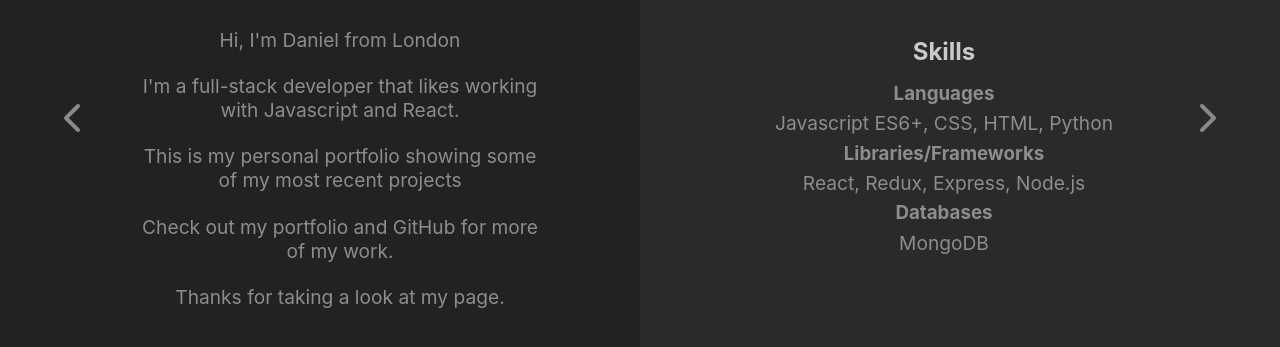
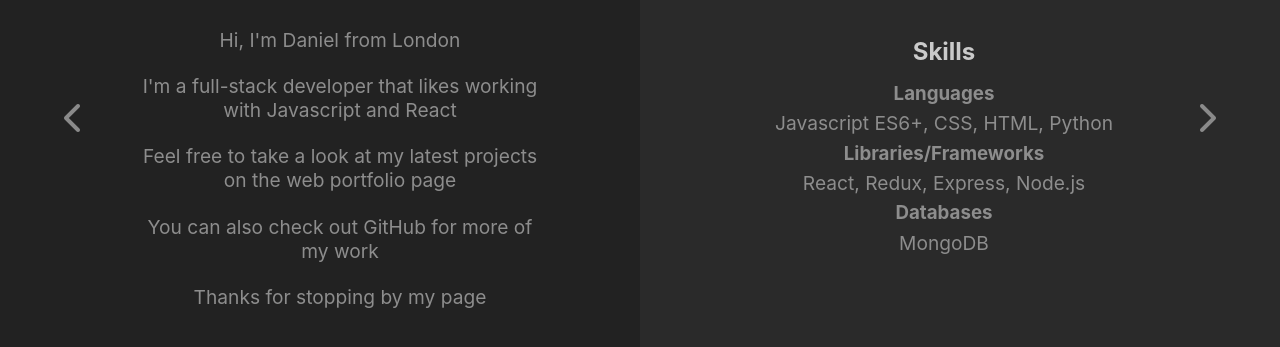
Before and after one commit to daniel301r/personal-portfolio, a React (Create React App) app: page /about in a window 1280 px wide. Shown: the part 251-598 px from the top of the page. Built offline with nearby package versions, Linux system fonts and the light colour scheme; a web font is replaced by a local one.

Commit message:
changing some text

```diff
--- a/src/App.js
+++ b/src/App.js
@@ -19,7 +19,8 @@ class App extends Component {
         name: 'Find A Pet',
         img: petImg,
         description: 'Are you looking for the perfect pet? Search for the species that you want and then you can filter through various options such as breed, age, color, size etc. When you see a pet that you like, take a closer look at its health stats, adoption status, who to contact etc.',
-        tech: ["React", "Redux", "Javascript", "CSS"],
+        about: "Uses a third party API which provides information about pets that are available for adoption. Users can select a species and then options are provided for a filtered search. When users add filters the app creates a new query string based on users' preferences. The query is sent to the API and then new results are displayed based on the search parameters. Users can click on the image of the animal they want and the app creates a new query for individual animals. The app then displays more detailed information about the animal based on the query.",
+        tech: ["React", "Redux", "Javascript ES6+", "CSS"],
         frontEndLink: 'https://github.com/daniel301r/pet-adoption-trial',
         liveLink: 'https://adopt-a-pet-easily.herokuapp.com/',
     },{
@@ -28,6 +29,7 @@ class App extends Component {
         img: recipesImg,
         description: 'Do you ever have left over ingredients and wonder about what to cook? Enter up to five different ingredients and the app will give you recipe suggestions. You can sign up and then add and edit your own recipes.',
         tech: ["React", "Redux", "Node.js", "Express", "MongoDB"],
+        about: 'Uses a third party API to suggest recipes based on user input of up to five ingredients. The app then displays the recipes that match the user input and users can select a recipe which displays further information from the API about the recipe and a link to where it can be found online. Users can sign up and create an account which gives them the ability to enter their own ingredients to create and edit their own recipes. Using Mongoose the app connects to a MongoDB database and saves users data and changes.',
         frontEndLink: 'https://github.com/daniel301r/recipe-organiser',
         backEndLink: 'https://github.com/daniel301r/recipe-organiser-server',
         liveLink: 'https://recipe-organiser.herokuapp.com/'
@@ -36,7 +38,8 @@ class App extends Component {
         name: 'Quiz Creator',
         img: quizImg,
         description: 'Does what it says on the tin. Choose up to 20 questions with a range of categories and difficulties. Or you can leave the options blank and the app will choose for you.',
-        tech: ["Vanilla JS", "ES6", "Webpack", "NPM", "CSS Animation"],
+        tech: ["Vanilla JS", "ES6", "Webpack", "CSS Animation"],
+        about: 'This apps allows users to input a range of options from number of questions to topic and difficulty. Then based on user input it creates a query string which connects to a third party API and returns a quiz based on the user input. If options are left blank, the app will randomly create a query string that selects the options for you. The app tracks whether a correct answer is given and then keeps score of the total amount of correct answers. When the quiz is finished the user is presented with the results of their quiz.',
         frontEndLink: 'https://github.com/daniel301r/multiple-quiz',
         liveLink: 'https://multiple-quiz.herokuapp.com/'
     },{
@@ -44,7 +47,8 @@ class App extends Component {
         name: 'This Website',
         img: portImg,
         description: 'Behind the scenes of this website',
-        tech: []
+        about: 'A single page portfolio site that allows users to view contact details, about section, portfolio and individual projects in more detail. CSS transitions and animations create smooth changes between components which are controlled using React Router.',
+        tech: ['React', 'React Router', 'CSS Animations']
     }],
     modalShow: false
   }
--- a/src/components/About.js
+++ b/src/components/About.js
@@ -9,10 +9,10 @@ const About = () => {
                 <div className="one-side-container about-me-container">
                     <h1>About Me</h1>
                     <p>Hi, I'm Daniel from London</p>
-                    <p>I'm a full-stack developer that likes working with Javascript and React.</p>
-                    <p>This is my personal portfolio showing some of my most recent projects</p>
-                    <p>Check out my portfolio and GitHub for more of my work.</p>
-                    <p>Thanks for taking a look at my page.</p>
+                    <p>I'm a full-stack developer that likes working with Javascript and React</p>
+                    <p>Feel free to take a look at my latest projects on the web portfolio page</p>
+                    <p>You can also check out GitHub for more of my work</p>
+                    <p>Thanks for stopping by my page</p>
                 </div>
             </div>
             <div className="one-side">
--- a/src/components/Portfolio.js
+++ b/src/components/Portfolio.js
@@ -8,7 +8,7 @@ const Portfolio = ({ projects }) => {
             <div className="about">
                 <h1>Web Developer Portfolio</h1>
                 <p>A selection of my recent projects using various technologies. From Vanilla JS to React
-                    with Redux, Express, Node.js and both MySQL and MongoDB. Click on the project for a closer look.
+                    with Redux, Express, Node.js and MongoDB. Click on the project for a closer look.
                 </p>
             </div>
             <div id="portfolio-gallery">
@@ -16,7 +16,7 @@ const Portfolio = ({ projects }) => {
                     {projects.map((project, i) => {
                     return(
                         <li key={i} title={project.name}>
-                            <Link to={"/portfolio/" + project.id}>
+                            <Link to={"/portfolio/" + project.id} >
                                 <img src={project.img} alt="Not available"/>
                             </Link>
                         </li>
--- a/src/components/Project.js
+++ b/src/components/Project.js
@@ -1,6 +1,4 @@
 import React from 'react';
-
-/* could try and get multiple images to show different parts of the app */
 
 const Project = ({ projects, match }) => {
 
@@ -34,6 +32,7 @@ const Project = ({ projects, match }) => {
             </div>
             <div className="section">
                 <h4>About</h4>
+                <p>{project.about}</p>
             </div>
             <div className="section">
                 <h4>Technologies Used</h4>
--- a/src/index.css
+++ b/src/index.css
@@ -281,7 +281,12 @@ span.colored-letter {
  height: 100%;
  object-fit: cover;
  box-shadow: 8px 8px 0 rgba(0,0,0,.15);
+ transition: .5s;
 }
+
+#portfolio-gallery li img:hover{
+  transform: scale(1.01);
+ }
 
 /* Project */
 
```
